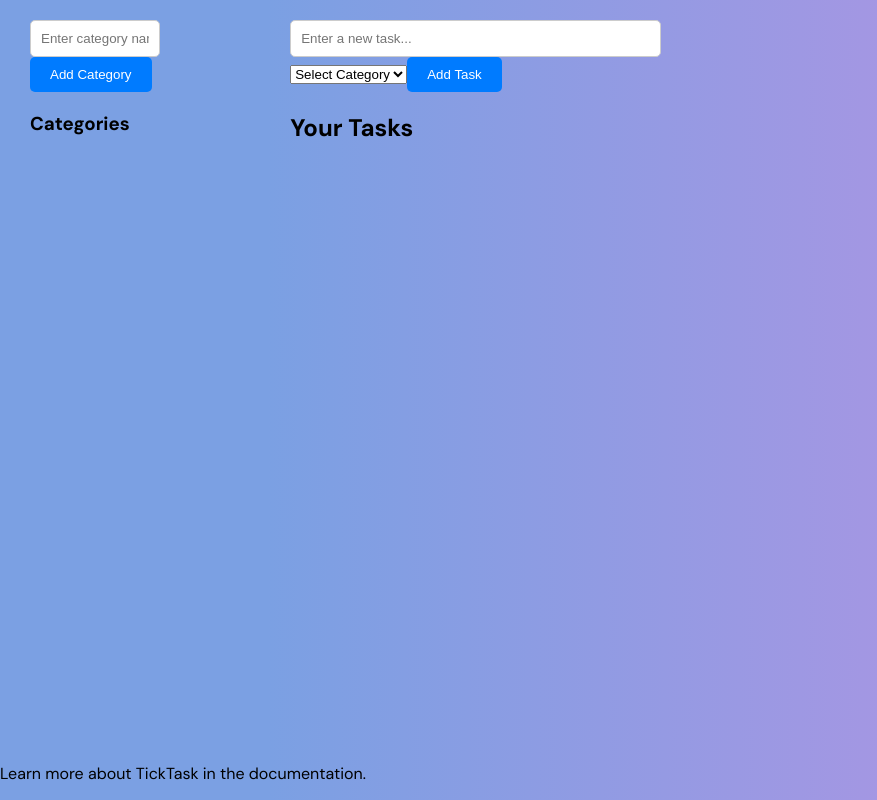
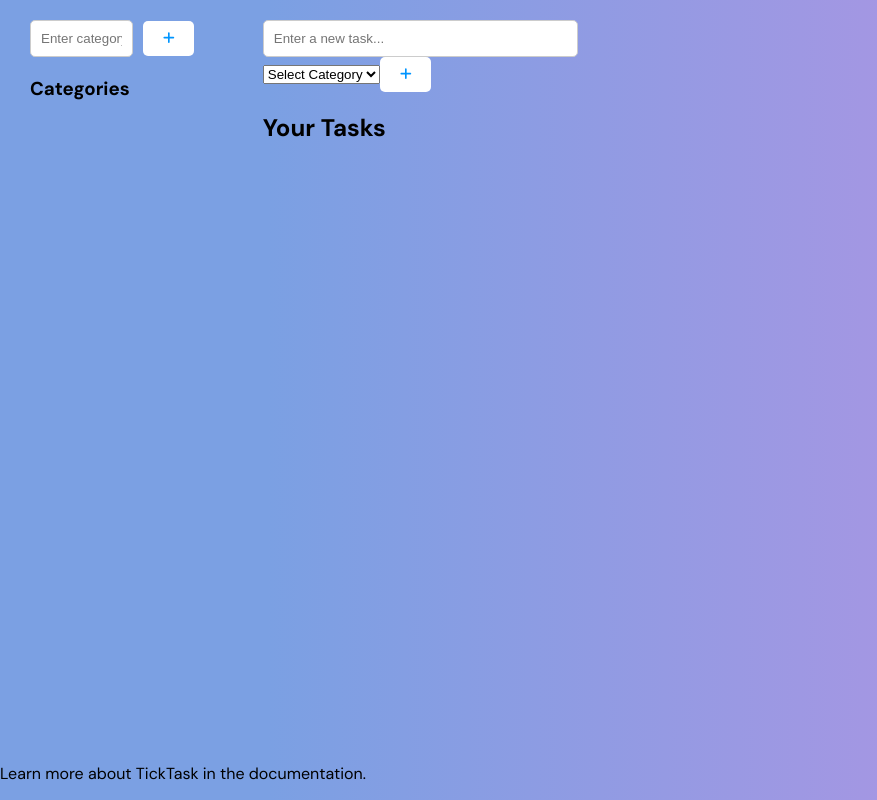
Before and after one commit to BehnazHaghighi/TickTask, a React (Vite) app: page /tasks in a window 1280 px wide. Shown: the whole page, without its empty margins (0-877 px from the left). Built offline with nearby package versions, Linux system fonts and the light colour scheme.

Commit message:
Add Fontawesome and icons for buttons.

```diff
--- a/package.json
+++ b/package.json
@@ -10,6 +10,9 @@
     "preview": "vite preview"
   },
   "dependencies": {
+    "@fortawesome/fontawesome-svg-core": "^6.6.0",
+    "@fortawesome/free-solid-svg-icons": "^6.6.0",
+    "@fortawesome/react-fontawesome": "^0.2.2",
     "axios": "^1.7.7",
     "bootstrap": "^5.3.3",
     "react": "^18.3.1",
--- a/src/App.jsx
+++ b/src/App.jsx
@@ -2,6 +2,7 @@ import { BrowserRouter as Router, Route, Routes } from 'react-router-dom';
 import HomePage from './pages/HomePage';
 import TaskPage from './pages/TaskPage';
 import './styles/App.css';
+import './styles/Components.css';
 
 function App() {
   return (
--- a/src/components/CategoryInput.jsx
+++ b/src/components/CategoryInput.jsx
@@ -1,4 +1,6 @@
 import React, { useState } from 'react';
+import { FontAwesomeIcon } from '@fortawesome/react-fontawesome';
+import { faPlus, faEdit } from '@fortawesome/free-solid-svg-icons';
 
 const CategoryInput = ({ onAddCategory, onEditCategory, editingCategory }) => {
   const [categoryName, setCategoryName] = useState(editingCategory ? editingCategory.name : '');
@@ -22,7 +24,12 @@ const CategoryInput = ({ onAddCategory, onEditCategory, editingCategory }) => {
         placeholder="Enter category name"
         required
       />
-      <button type="submit">{editingCategory ? 'Update' : 'Add'} Category</button>
+      <button
+        type="submit"
+        className={editingCategory ? 'edit-btn' : 'add-btn'} /* Toggle class - based on edit or add state */
+      >
+        <FontAwesomeIcon icon={editingCategory ? faEdit : faPlus} />
+      </button>
     </form>
   );
 };
--- a/src/components/CategoryList.jsx
+++ b/src/components/CategoryList.jsx
@@ -1,4 +1,6 @@
 import React from 'react';
+import { FontAwesomeIcon } from '@fortawesome/react-fontawesome';
+import { faEdit, faTrash } from '@fortawesome/free-solid-svg-icons';
 
 const CategoryList = ({ categories, onDeleteCategory, onEditCategory }) => {
   return (
@@ -8,8 +10,12 @@ const CategoryList = ({ categories, onDeleteCategory, onEditCategory }) => {
         {categories.map(category => (
           <li key={category.id}>
             {category.name}
-            <button onClick={() => onEditCategory(category)}>Edit</button>
-            <button onClick={() => onDeleteCategory(category.id)}>Delete</button>
+            <button onClick={() => onEditCategory(category)}>
+              <FontAwesomeIcon icon={faEdit} className="edit-icon" />
+            </button>
+            <button onClick={() => onDeleteCategory(category.id)}>
+              <FontAwesomeIcon icon={faTrash} className="delete-icon" />
+            </button>
           </li>
         ))}
       </ul>
--- a/src/components/TaskInput.jsx
+++ b/src/components/TaskInput.jsx
@@ -1,5 +1,6 @@
-
 import React, { useState } from 'react';
+import { FontAwesomeIcon } from '@fortawesome/react-fontawesome';
+import { faPlus } from '@fortawesome/free-solid-svg-icons';
 
 const TaskInput = ({ onAddTask, categories }) => {
   const [newTask, setNewTask] = useState('');
@@ -14,8 +15,8 @@ const TaskInput = ({ onAddTask, categories }) => {
 
     if (newTask.trim()) {
       onAddTask(newTask, selectedCategory);
-      setNewTask(''); // Clear the input field
-      setSelectedCategory(''); // Clear the selected category
+      setNewTask('');
+      setSelectedCategory('');
     }
   };
 
@@ -37,7 +38,9 @@ const TaskInput = ({ onAddTask, categories }) => {
           <option key={category.id} value={category.id}>{category.name}</option>
         ))}
       </select>
-      <button type="submit">Add Task</button>
+      <button type="submit" className="add-btn">
+        <FontAwesomeIcon icon={faPlus} />
+      </button>
     </form>
   );
 };
--- a/src/components/TaskList.jsx
+++ b/src/components/TaskList.jsx
@@ -1,6 +1,6 @@
-// src/components/TaskList.jsx
-
 import React from 'react';
+import { FontAwesomeIcon } from '@fortawesome/react-fontawesome';
+import { faTrash } from '@fortawesome/free-solid-svg-icons';
 
 const TaskList = ({ tasks, categories, onDeleteTask, onToggleTaskCompletion }) => {
 
@@ -25,7 +25,9 @@ const TaskList = ({ tasks, categories, onDeleteTask, onToggleTaskCompletion }) =
             />
             <span className="task-name">{task.name}</span>
             <span className="task-category">({getCategoryName(task.categoryId)})</span>
-            <button className="task-delete" onClick={() => onDeleteTask(task.id)}>Delete</button>
+            <button className="task-delete" onClick={() => onDeleteTask(task.id)}>
+              <FontAwesomeIcon icon={faTrash} className="delete-icon" />
+            </button>
           </li>
         ))}
       </ul>
@@ -43,7 +45,9 @@ const TaskList = ({ tasks, categories, onDeleteTask, onToggleTaskCompletion }) =
                 />
                 <span className="task-name">{task.name}</span>
                 <span className="task-category">({getCategoryName(task.categoryId)})</span>
-                <button className="task-delete" onClick={() => onDeleteTask(task.id)}>Delete</button>
+                <button className="task-delete" onClick={() => onDeleteTask(task.id)}>
+                  <FontAwesomeIcon icon={faTrash} className="delete-icon" />
+                </button>
               </li>
             ))}
           </ul>
--- /dev/null
+++ b/src/styles/Components.css
@@ -0,0 +1,44 @@
+/* Add Button */
+.add-btn {
+    padding: 10px 20px;
+    background-color: white;
+    color: #0095ff;
+    border: none;
+    border-radius: 5px;
+    cursor: pointer;
+    transition: background-color 0.1s ease, color 0.1s ease;
+}
+
+.add-btn:hover {
+    background-color: #0095ff;
+    color: white;
+}
+
+/* Edit Button */
+.edit-btn {
+    padding: 10px 20px;
+    background-color: white;
+    color: #fd7e14;
+    border: none;
+    border-radius: 5px;
+    cursor: pointer;
+    transition: background-color 0.1s ease, color 0.1s ease;
+}
+
+.edit-btn:hover {
+    background-color: #fd7e14;
+    color: white;
+}
+
+.edit-icon {
+    color: #fd7e14;
+}
+
+/* Delete Icon */
+.delete-icon {
+    color: #dc3545;
+}
+
+.delete-icon:hover {
+    color: #c82333;
+}
--- a/src/styles/TaskPage.css
+++ b/src/styles/TaskPage.css
@@ -49,15 +49,6 @@
   border-radius: 5px;
 }
 
-.category-input button,
-.new-task button {
-  padding: 10px 20px;
-  background-color: #007bff;
-  color: white;
-  border: none;
-  border-radius: 5px;
-  cursor: pointer;
-}
 
 .category-list ul,
 .task-list ul {
```
Also changed, not shown: 1 other file (tests, documents, lock files or other folders).
